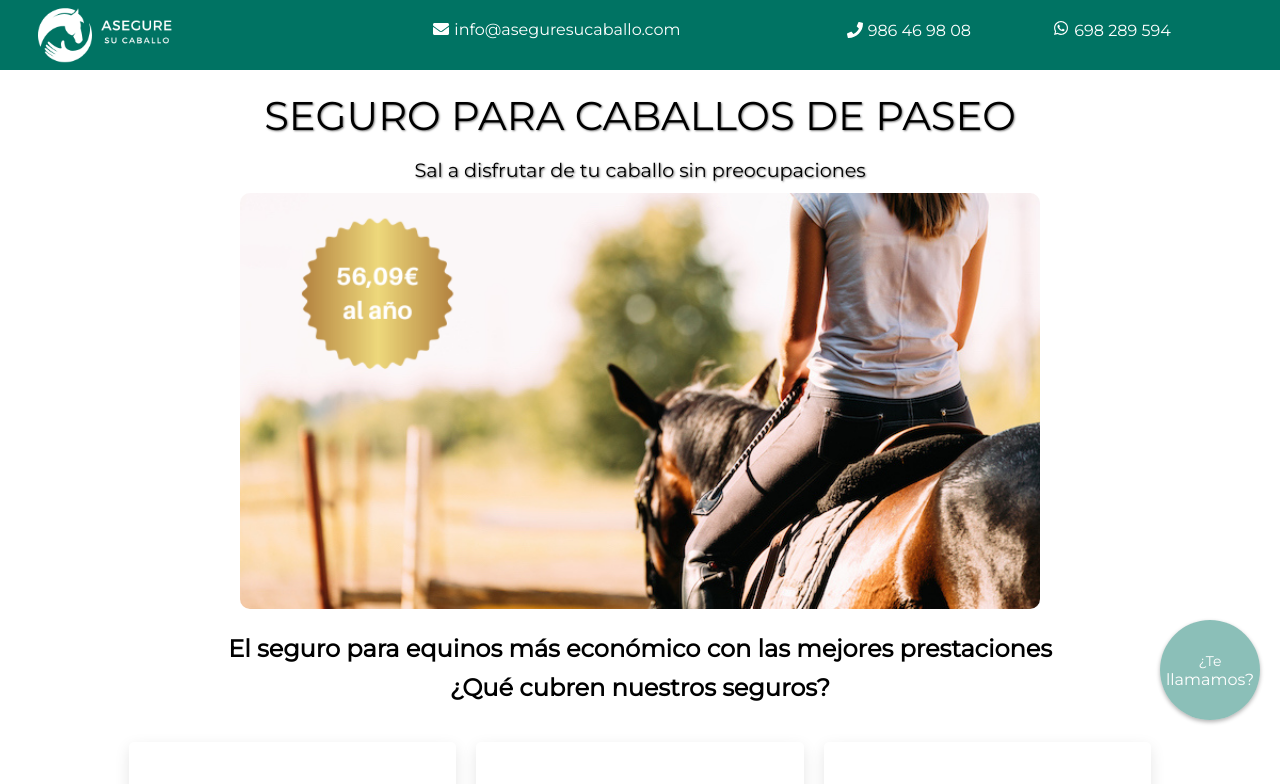
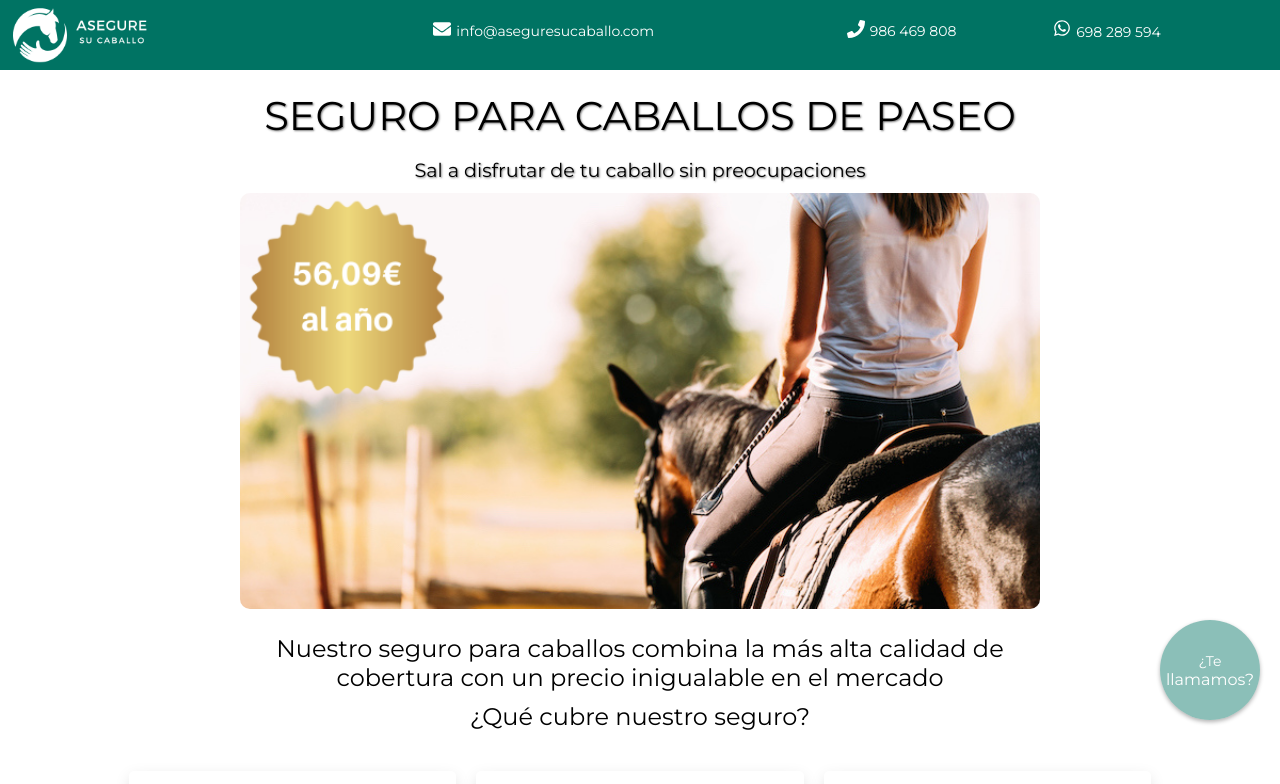
Before and after one commit to Meira81/www.aseguresucaballo.com, a React (Vite) app: page / in a window 1280 px wide. Shown: the top 784 px of the page. Built offline with nearby package versions, Linux system fonts and the light colour scheme.

Commit message:
arreglo tamaño movil header y estilos information y logo foto tamaño

```diff
--- a/src/components/Footer/Footer.jsx
+++ b/src/components/Footer/Footer.jsx
@@ -36,7 +36,7 @@ const Footer = () => {
                   marginLeft: "5px",
                 }}
               >
-                986 46 98 08
+                986 469 808
               </span>
             </a>
           </li>
--- a/src/components/Header/Header.css
+++ b/src/components/Header/Header.css
@@ -3,7 +3,6 @@
   background-color: #007363;
   height: 70px;
   width: 100%;
-
   padding:20px ;
 }
 
@@ -21,8 +20,9 @@
     justify-content: space-evenly;
     list-style: none;
     margin: 0;
-    width: 150%;
+    width: 190%;
     height: 20px;
+
 
 }
 
@@ -36,7 +36,7 @@
 .logo {
   width: 180px;
   margin-top:-70px;
-  /* margin-left: -25px; */
+  margin-left: -25px;
 }
 
 .header-nav-ul li a {
@@ -57,6 +57,7 @@
     flex-direction: column;
     gap:8px;
     margin-top: 6px;
+
   }
 
 
--- a/src/components/Header/Header.jsx
+++ b/src/components/Header/Header.jsx
@@ -21,11 +21,15 @@ const Header = () => {
 
           <li className="header-email">
             <a href="mailto:info@aseguresucaballo.com">
-              <FontAwesomeIcon icon={faEnvelope} color="white" />
+              <FontAwesomeIcon
+                icon={faEnvelope}
+                color="white"
+                style={{ fontSize: "18px" }}
+              />
               <span
                 style={{
                   color: "white",
-                  /* fontWeight: "bold", */
+                  fontSize: "14px",
                   marginLeft: "5px",
                 }}
               >
@@ -36,26 +40,30 @@ const Header = () => {
           <li className="header-contact-group">
             <li className="header-phone">
               <a href="tel:986469808">
-              <FontAwesomeIcon icon={faPhone} color="white" />
+                <FontAwesomeIcon
+                  icon={faPhone}
+                  color="white"
+                  style={{ fontSize: "18px" }}
+                />
                 <span
                   style={{
                     color: "white",
-                  /* fontWeight: "bold", */
+                    fontSize: "14px",
                     marginLeft: "5px",
                   }}
                 >
-                986 46 98 08
+                  986 469 808
                 </span>
               </a>
             </li>
 
             <li className="header-movil">
               <a href="https://api.whatsapp.com/send?phone=34698289594">
-              <FaWhatsapp color="white" />
+                <FaWhatsapp color="white" style={{ fontSize: "18px" }} />
                 <span
                   style={{
                     color: "white",
-                  /* fontWeight: "bold", */
+                    fontSize: "14px",
                     marginLeft: "5px",
                   }}
                 >
--- a/src/components/Information/Information.css
+++ b/src/components/Information/Information.css
@@ -52,6 +52,12 @@
 .titulo-coberturas {
   margin-top: 10px;
   margin-bottom: 10px;
+  max-width: 800px;
+  font-weight:400;
+}
+
+.coberturas {
+  font-weight: 400;
 }
 .information-article-right {
   margin-top: 15px;
--- a/src/components/Information/Information.jsx
+++ b/src/components/Information/Information.jsx
@@ -22,9 +22,9 @@ const Information = () => {
       <div className="right">
         <section className="container-titulos">
           <h2 className="titulo-coberturas">
-            El seguro para equinos más económico con las mejores prestaciones
+            Nuestro seguro para caballos combina la más alta calidad de cobertura con un precio inigualable en el mercado
           </h2>
-          <h2 className="coberturas">¿Qué cubren nuestros seguros?</h2>
+          <h2 className="coberturas">¿Qué cubre nuestro seguro?</h2>
         </section>
         <div class="container">
           <div class="card">
```
Also changed, not shown: src/assets/imagen.png. Lines whose indentation alone changed are shown as unchanged.
